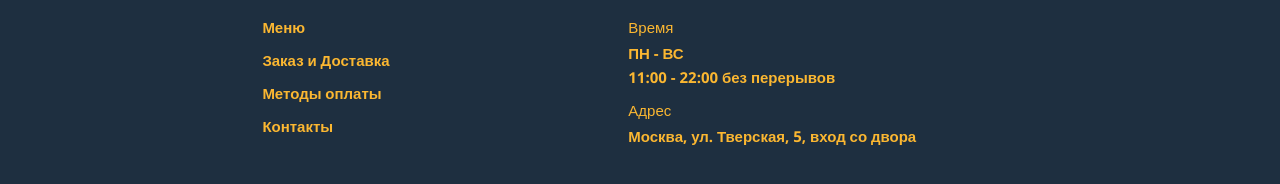
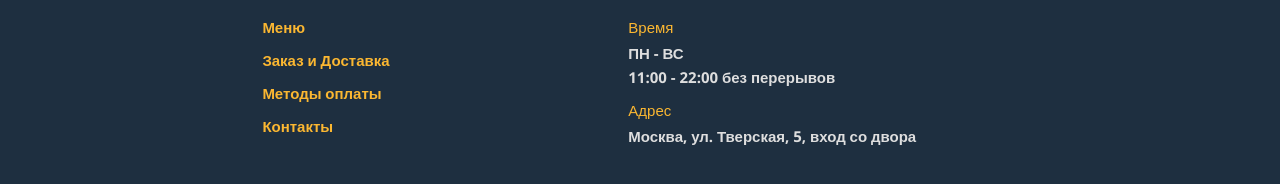
Before and after one commit to testliana/module01_burger, a plain HTML site: page index.html in a window 1280 px wide. Shown: the part 3631-3815 px from the top of the page. Drawn offline with nearby package versions, Linux system fonts and the light colour scheme; files whose address does not match are found by name.

Commit message:
add styles

```diff
--- a/css/main.css
+++ b/css/main.css
@@ -346,7 +346,7 @@ h2 {
     margin-bottom: 9px;
     font-family: 'Open Sans', sans-serif;
     font-size: 15px;
-    color: #FBB731;
+    color: #dedede;
     font-weight: 700;
     line-height: 24px;
 }
```
